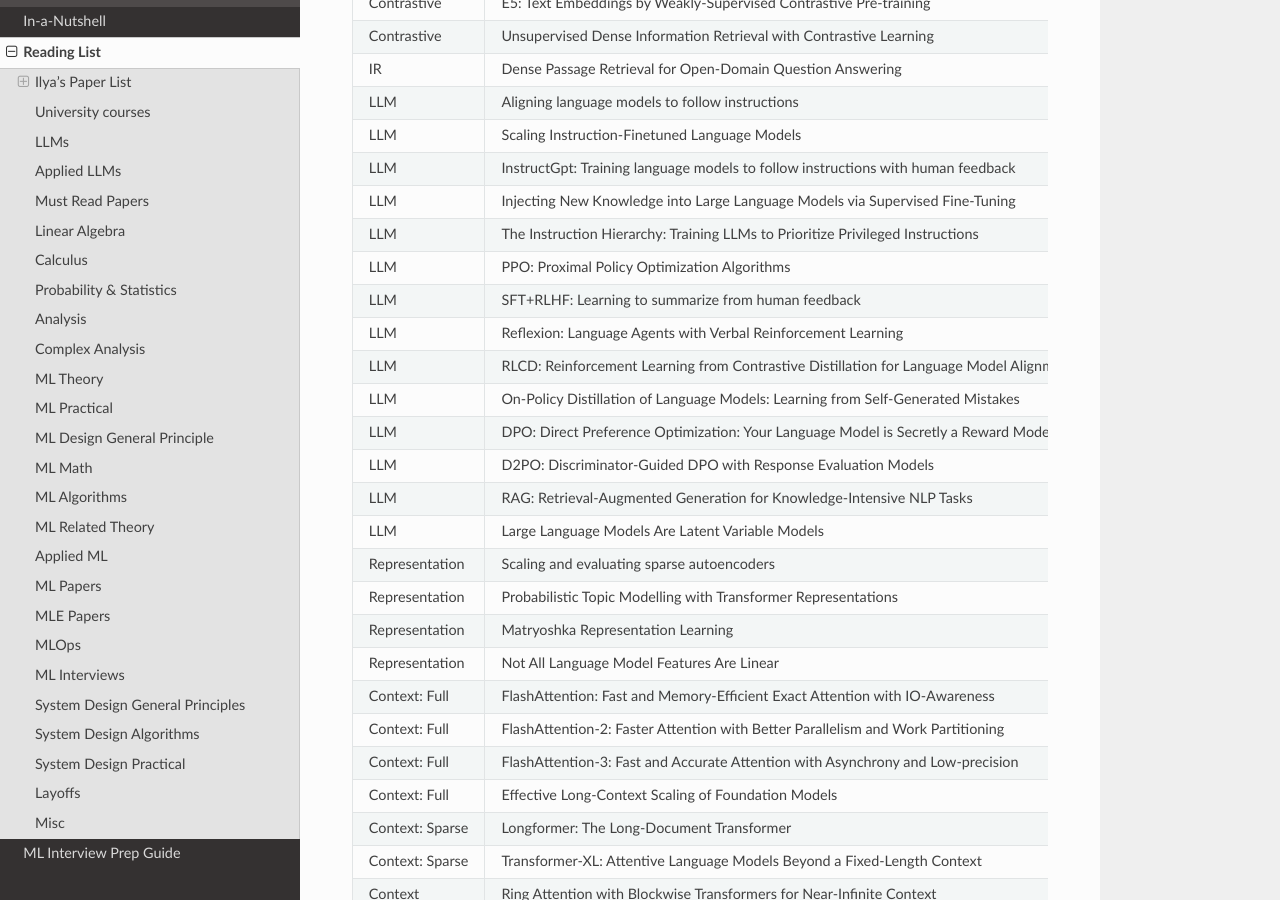
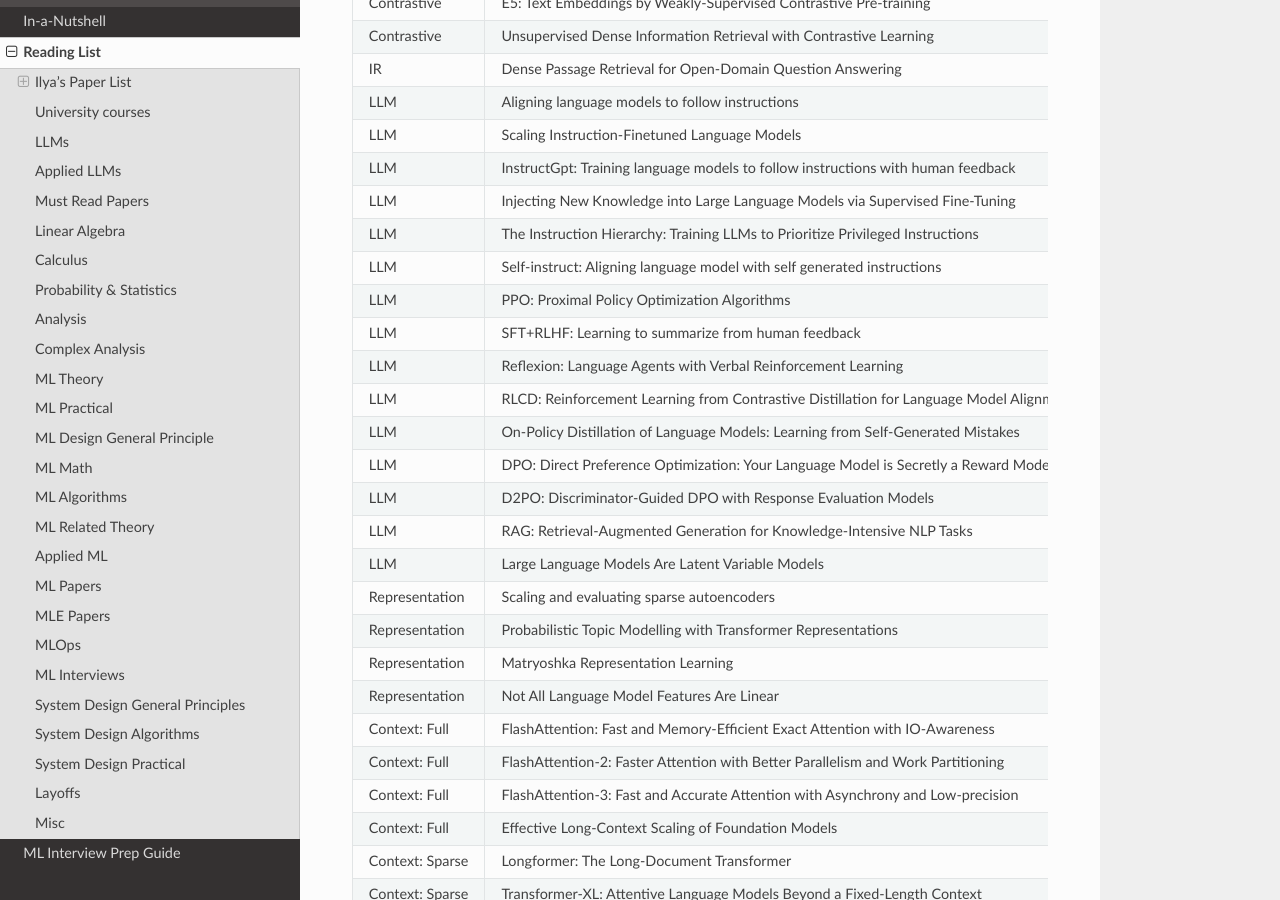
Before and after one commit to uselesstechjunks/leetcode, a Sphinx documentation site: the page built from docs/source/readlist.rst, in a window 1280 px wide and 900 px high, scrolled down 3939 px. Built offline with Sphinx 7.4.7 and the Read the Docs theme 2.0.0, drawn with Linux system fonts in a browser that asks for light colours.

Commit message:
Update readlist.rst (#312)

```diff
--- a/docs/source/readlist.rst
+++ b/docs/source/readlist.rst
@@ -156,6 +156,7 @@ Must Read Papers
 		LLM, InstructGpt: Training language models to follow instructions with human feedback
 		LLM, Injecting New Knowledge into Large Language Models via Supervised Fine-Tuning
 		LLM, The Instruction Hierarchy: Training LLMs to Prioritize Privileged Instructions
+		LLM, Self-instruct: Aligning language model with self generated instructions
 		LLM, PPO: Proximal Policy Optimization Algorithms
 		LLM, SFT+RLHF: Learning to summarize from human feedback
 		LLM, Reflexion: Language Agents with Verbal Reinforcement Learning
```
